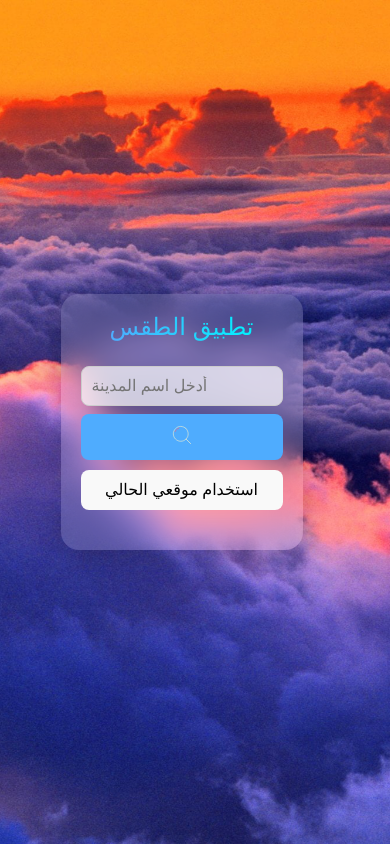
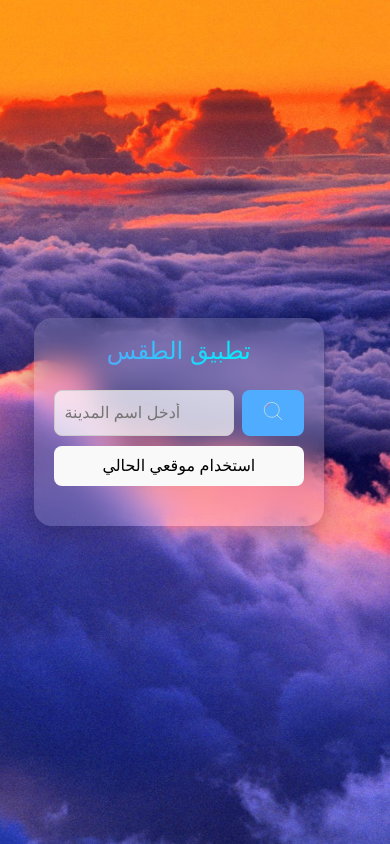
Before and after one commit to FawziaIssa2002/Weather-Border, a React (Vite) app: page / in a window 390 px wide. Built offline with nearby package versions, Linux system fonts and the light colour scheme.

Commit message:
6 commit

```diff
--- a/src/App.css
+++ b/src/App.css
@@ -187,11 +187,11 @@ body {
 }
 @media (max-width: 400px) {
   .search-form {
-    flex-direction: column; /* ✅ يجعلها عمودية */
+    /* flex-direction: column; */
     gap: 8px;
   }
 
   .search-button {
-    width: 100%; /* الزر يأخذ عرض الحاوية */
+    width: 25%; /* الزر يأخذ عرض الحاوية */
   }
 }
```
